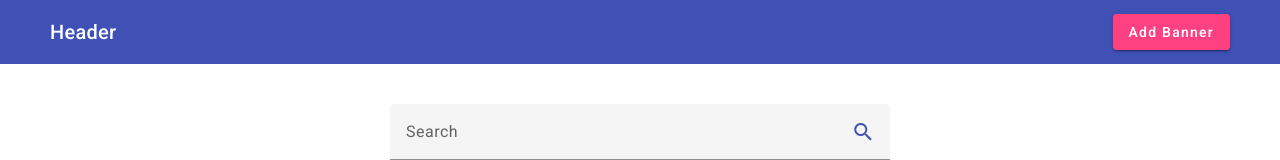
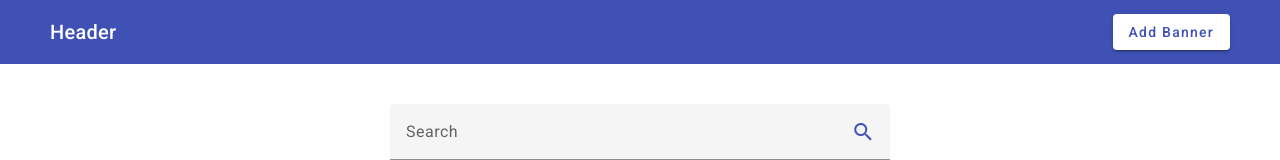
Before and after one commit to Oto48/Angular-Banners-Project, an Angular app: page / in a window 1280 px wide. Shown: the top 160 px of the page. Built offline with nearby package versions, Linux system fonts and the light colour scheme; no server answers.

Commit message:
add styles

```diff
--- a/src/app/components/header/header.component.html
+++ b/src/app/components/header/header.component.html
@@ -1,4 +1,4 @@
 <mat-toolbar color="primary" class="header">
     <span>Header</span>
-    <button mat-raised-button color="accent" (click)="toggleDrawer()">Add Banner</button>
+    <button mat-raised-button (click)="toggleDrawer()">Add Banner</button>
 </mat-toolbar>
--- a/src/app/components/header/header.component.scss
+++ b/src/app/components/header/header.component.scss
@@ -3,4 +3,8 @@
     justify-content: space-between;
     margin-bottom: 40px;
     padding: 0 50px;
+
+    button {
+        color: #3f51b5;
+    }
 }
```
